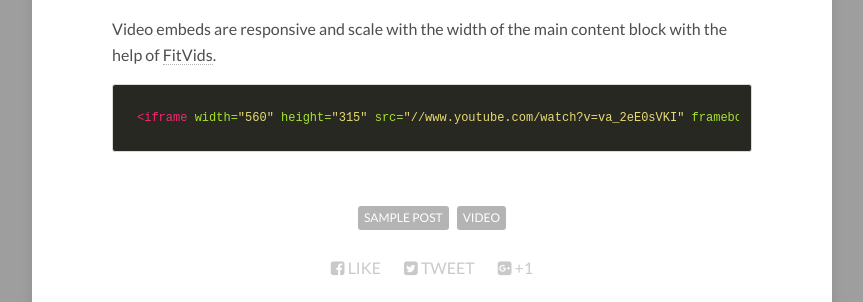
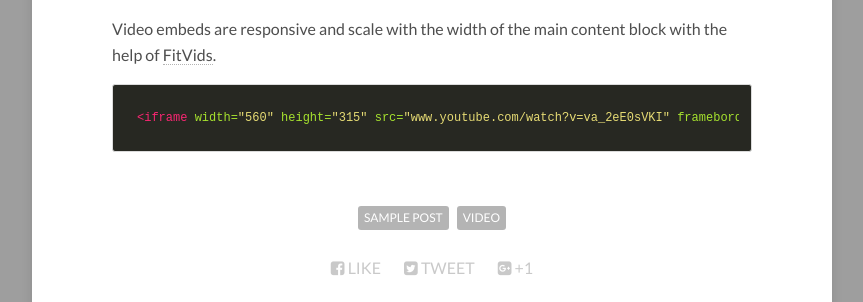
Before and after one commit to bccstsa-org/bccstsa-org.github.io, a Jekyll site: the page built from _posts/2013-06-25-video-post.md, in a window 1280 px wide. Shown: the part 636-938 px from the top of the page, without its empty margins (208-1071 px from the left). Built offline with Jekyll 4.4.1, drawn with Linux system fonts in a browser that asks for light colours; nearby versions of some CDN libraries.

Commit message:
Update 2013-06-25-video-post.md

````diff
--- a/_posts/2013-06-25-video-post.md
+++ b/_posts/2013-06-25-video-post.md
@@ -10,5 +10,5 @@ tags: [sample post, video]
 Video embeds are responsive and scale with the width of the main content block with the help of [FitVids](http://fitvidsjs.com/).
 
 ```html
-<iframe width="560" height="315" src="//www.youtube.com/watch?v=va_2eE0sVKI" frameborder="0"></iframe>
+<iframe width="560" height="315" src="www.youtube.com/watch?v=va_2eE0sVKI" frameborder="0"></iframe>
 ```
````
